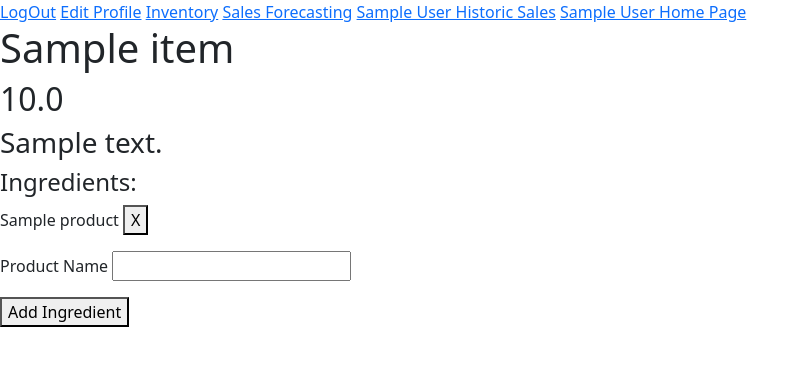
After one commit to Lynxkub/Capstone_1, a Flask app: page /menu_item_page/1 in a window 1280 px wide. The commit adds this page. Shown: the top 366 px of the page, without its empty margins (0-809 px from the left). Run offline with Flask 2, Linux system fonts and the light colour scheme; the visitor is signed in with stand-in values (Sample User, id 1); tables that the repository leaves empty hold one stand-in row (values such as "Sample post").

Commit message:
completed api calls and product listing

```diff
--- a/app.py
+++ b/app.py
@@ -1,9 +1,11 @@
-from flask import Flask, redirect, render_template, flash, request, session, g, jsonify
+from flask import Flask, redirect, render_template, flash, request, session, g, jsonify, json
 from flask_debugtoolbar import DebugToolbarExtension
 from werkzeug import datastructures
 from models import SalesActual, SalesAvFDollars, SalesAvFPercent, connect_db, db, User, Product, bcrypt, MenuItemIngredients, Menu, MenuItem, SalesForecasting, SalesActual, SalesAvFPercent, SalesAvFDollars, HistoricalSalesInfo
-from forms import SignUpForm, SignInForm, NewMenuItemForm, NewMenuForm, WeeklyForecastForm, WeeklyActualsForm
+from forms import SignUpForm, SignInForm, NewMenuItemForm, NewMenuForm, WeeklyForecastForm, WeeklyActualsForm, NewProductForm
 from datetime import date
+import requests
+from api_logic import get_product_id, get_product_price, make_api_search, specific_product_search, product_api_search
 app=Flask(__name__)
 
 app.config['SECRET_KEY']='secret'
@@ -19,7 +21,13 @@ connect_db(app)
 now = date.today()
 
 curr_user = 'username'
-# ######################### Login/logout pages  ############################
+
+
+
+
+
+# api call works, next is loggin results into database and connecting menu items with products
+# ##################### Login/logout pages #########################
 
 
 
@@ -28,8 +36,12 @@ curr_user = 'username'
 @app.route('/')
 def landing_page():
     """Landing Page"""
-
-    return render_template('home.html')
+    try:
+        user = User.query.get(session['user_id'])
+        if user:
+            return redirect(f'/user/{user.id}')
+    except KeyError:
+        return render_template('home.html')
 
 @app.route('/sign_up', methods = ['GET', 'POST'])
 def sign_up():
@@ -151,7 +163,7 @@ def create_new_menu():
         flash('Created New Menu')
         return redirect(f'/user/{user.id}')
 
-    return render_template('new_menu.html', form = form)
+    return render_template('new_menu.html', form = form, user = user)
 
 
 
@@ -164,6 +176,7 @@ def create_new_menu_items(menu_id):
 
     form = NewMenuItemForm()
     curr_menu = Menu.query.get_or_404(menu_id)
+    menu_items = MenuItem.query.all()
     user = User.query.get_or_404(session['user_id'])
     if request.method == 'POST':
         data = request.json
@@ -183,7 +196,7 @@ def create_new_menu_items(menu_id):
         return redirect(f'/new_menu_items/{curr_menu.id}')
 
 
-    return render_template('new_menu_item.html', form = form, menu=curr_menu)
+    return render_template('new_menu_item.html', form = form, menu=curr_menu, user = user, menu_items = menu_items)
 
 
 @app.route('/api/menu/<int:id>', methods = ['DELETE'])
@@ -196,15 +209,67 @@ def delete_menu(id):
 
 
 
+# Need to add a link element to the creation of a menu item - ajax string
+
 
 
 
 #  ############################# Product Pages #############################
 
-# @app.route('/add_product')
-# def add_product():
-#     """Add product to a menu"""
-#     return render_template('add_product.html')
+
+@app.route('/menu_item_page/<int:id>', methods = ['GET', 'POST'])
+def item_page(id):
+    """Displays a single menu item where a user can add ingredients"""
+    item = MenuItem.query.get(id)
+    user = User.query.get_or_404(session['user_id'])
+    form = NewProductForm()
+    ingredients = MenuItemIngredients.query.filter(MenuItemIngredients.menu_item_id == item.id)
+    if form.validate_on_submit():
+        item_name = form.product_name.data
+        item_list = Product.query.filter(Product.name == item_name)
+        all_matches = item_list.all()
+        if len(all_matches) == 0:
+            try:
+                product_search = product_api_search(item_name)
+                new_product = Product(
+                name = product_search[0],
+                price = product_search[1]
+                 )
+                db.session.add(new_product)
+                db.session.commit()
+                menu_item = MenuItemIngredients(
+                product_id = new_product.id,
+                menu_item_id = item.id
+                )
+                db.session.add(menu_item)
+                db.session.commit()
+            except ValueError:
+                flash('Product Not Found')
+                return redirect(f'/menu_item_page/{item.id}')
+
+            return redirect(f'/menu_item_page/{item.id}')
+        else:
+            menu_item = MenuItemIngredients(
+                product_id = all_matches[0].id,
+                menu_item_id = item.id
+            )
+            db.session.add(menu_item)
+            db.session.commit()
+            return redirect(f'/menu_item_page/{item.id}')
+    print('****************')
+    print(ingredients)
+    return render_template('menu_item.html', item = item, user = user, form = form, ingredients = ingredients)
+
+
+@app.route('/api/delete_product/<int:product_id>', methods = ['DELETE'])
+def delete_product(product_id):
+    """Delete a prodcut from a menu item"""
+    product = MenuItemIngredients.query.get(product_id)
+
+    db.session.delete(product)
+    db.session.commit()
+
+    return jsonify(message = 'deleted')
 
 
 
--- a/forms.py
+++ b/forms.py
@@ -34,6 +34,8 @@ class NewMenuItemForm(FlaskForm):
 
 # ######################## Product Forms ##############################
 
+class NewProductForm(FlaskForm):
+    product_name = StringField("Product Name", validators=[InputRequired()])
 
 
 
--- a/requirements.txt
+++ b/requirements.txt
@@ -1,7 +1,9 @@
 backcall==0.2.0
 bcrypt==3.2.0
 blinker==1.4
+certifi==2021.10.8
 cffi==1.15.0
+charset-normalizer==2.0.9
 click==8.0.3
 decorator==5.1.0
 Flask==2.0.2
@@ -10,6 +12,7 @@ Flask-DebugToolbar==0.11.0
 Flask-SQLAlchemy==2.5.1
 Flask-WTF==1.0.0
 greenlet==1.1.2
+idna==3.3
 ipython==7.30.1
 itsdangerous==2.0.1
 jedi==0.18.1
@@ -24,9 +27,11 @@ psycopg2-binary==2.9.2
 ptyprocess==0.7.0
 pycparser==2.21
 Pygments==2.10.0
+requests==2.26.0
 six==1.16.0
 SQLAlchemy==1.4.28
 traitlets==5.1.1
+urllib3==1.26.7
 wcwidth==0.2.5
 Werkzeug==2.0.2
 WTForms==3.0.0
--- a/static/app.js
+++ b/static/app.js
@@ -16,7 +16,7 @@ async function addMenuItem(e){
     let menu_item_name =  $('#menu_item_name').val();
     let menu_description = $('#menu_description').val();
     let menu_price = $('#menu_price').val();
-
+    let forwardSlash = '/'
     const menu_item = await axios.post(`/new_menu_items/${menu_id}`, {menu_item_name, menu_description, menu_price})
 
     $('#menu_item_name').val('');
@@ -24,33 +24,27 @@ async function addMenuItem(e){
     $('#menu_price').val('');
     $('#menu_list').append(
         `<div class = 'card' style = 'width: 18rem;>
+
             <div class = 'card-body'>
                 <h5 class = 'card-title'>${menu_item_name}</h5>
                 <h6 class = 'card-subtitle mb=2 text-muted'>${menu_description}</h6>
                 <h6 class = 'card-subtitle mb=2 text-muted'>${menu_price}</h6>
         </div>
+
         </div>`)
-        // card styling not correct when added dynamically. Spacing is weird. Not sure why yet?
+        // card styling not correct when added dynamically. Spacing is weird. Not sure why yet? Also, need to add a link. How do I escape a forward slash (/) in order to create a link to flask app?
 }
 
 $('#add_menu_item').click(addMenuItem)
 
 
-//  async function patch_actuals(e){
-//      e.preventDefault();
-//     const id = $(this).data('id');
-//     let monday = $('#monday').val();
-//     let tuesday = $('#tuesday').val();
-//     let wednesday = $('#wednesday').val();
-//     let thursday = $('#thursday').val();
-//     let friday = $('#friday').val();
-//     let saturday = $('#saturday').val();
-//     let sunday = $('#sunday').val();
 
-//     // let weekly_total = monday + tuesday + wednesday + thursday + friday + saturday + sunday;
 
-//     actuals = await axios.delete(`/api/actuals`, {monday, tuesday, wednesday, thursday, friday, saturday, sunday});
+async function delete_ingredient(){
+    const id = $(this).data('id');
+    console.log(id)
+    await axios.delete(`/api/delete_product/${id}`);
+    $(this).parent().remove();
+}
 
-// }
-
-// $('#actuals_submit').click(patch_actuals)
+$('.item_delete_button').click(delete_ingredient)
--- a/templates/home.html
+++ b/templates/home.html
@@ -11,7 +11,7 @@
 </div>
 <div>
     <p>Returning User?</p>
-    <p><a href = '/login'>LogIn</a></p>
+    <p><a href = '/login'>Log In</a></p>
 </div>
 
 {% endblock %}
--- /dev/null
+++ b/templates/menu_item.html
@@ -0,0 +1,32 @@
+{% extends 'base.html' %}
+
+{% block title%}{{item.menu_item_name}}{% endblock %}
+
+
+{% block content %}
+<h1>{{item.menu_item_name}}</h1>
+<h2>{{item.menu_price}}</h2>
+<h3>{{item.menu_description}}</h3>
+
+<h4>Ingredients:</h4>
+{% for product in ingredients %}
+<p>{{product.item_name.name.capitalize()}}
+    <button data-id = '{{product.id}}' class = 'item_delete_button'>X</button>
+</p>
+
+{% endfor %}
+<form  method = 'POST'>
+    {{form.hidden_tag()}}
+    {% for field in form if field.widget.input_type != 'hidden' %}
+    <p>
+        {{field.label}}
+        {{field}}
+
+        {% for error in field.error %}
+        {{error}}
+        {% endfor %}
+    </p>
+    {% endfor %}
+    <button id = 'add_product'>Add Ingredient</button>
+</form>
+{% endblock %}
--- a/templates/new_menu_item.html
+++ b/templates/new_menu_item.html
@@ -10,13 +10,13 @@
 {% for item in menu.menu_items %}
 
 <div  class = 'card' style = 'width: 18rem;'>
-    <div class = 'card-body'>
+    <a href = '/menu_item_page/{{item.id}}'><div class = 'card-body' data-id = {{item.id}}>
         <h5 class='card-title'>{{item.menu_item_name}}</h5>
         <h6 class = 'card-subtitle mb=2 text-muted'>{{item.menu_description}}</h6>
         <h6 class = 'card-subtitle mb=2 text-muted'>{{item.menu_price}}</h6>
 
 
-</div>
+</div></a>
 </div>
 
 {% endfor %}
```
Also changed, not shown: models.py (+8 -7 lines).
